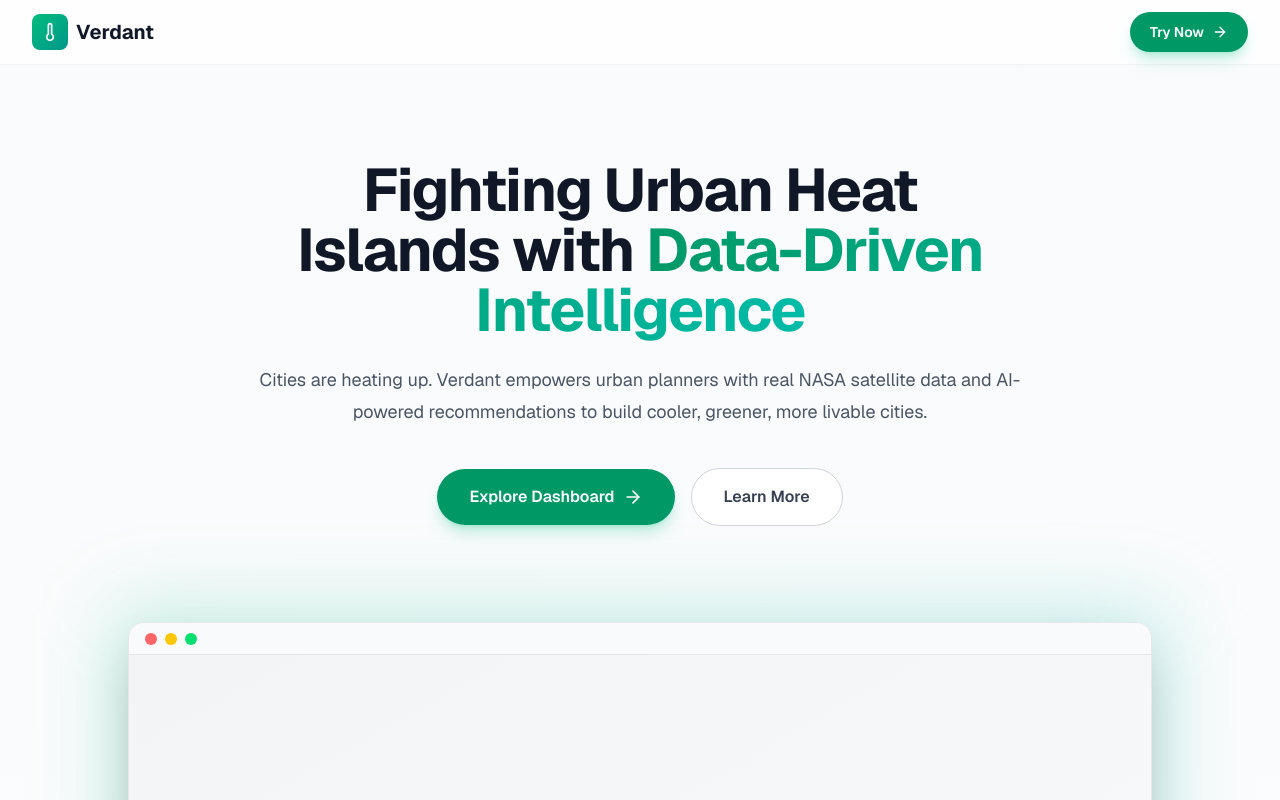
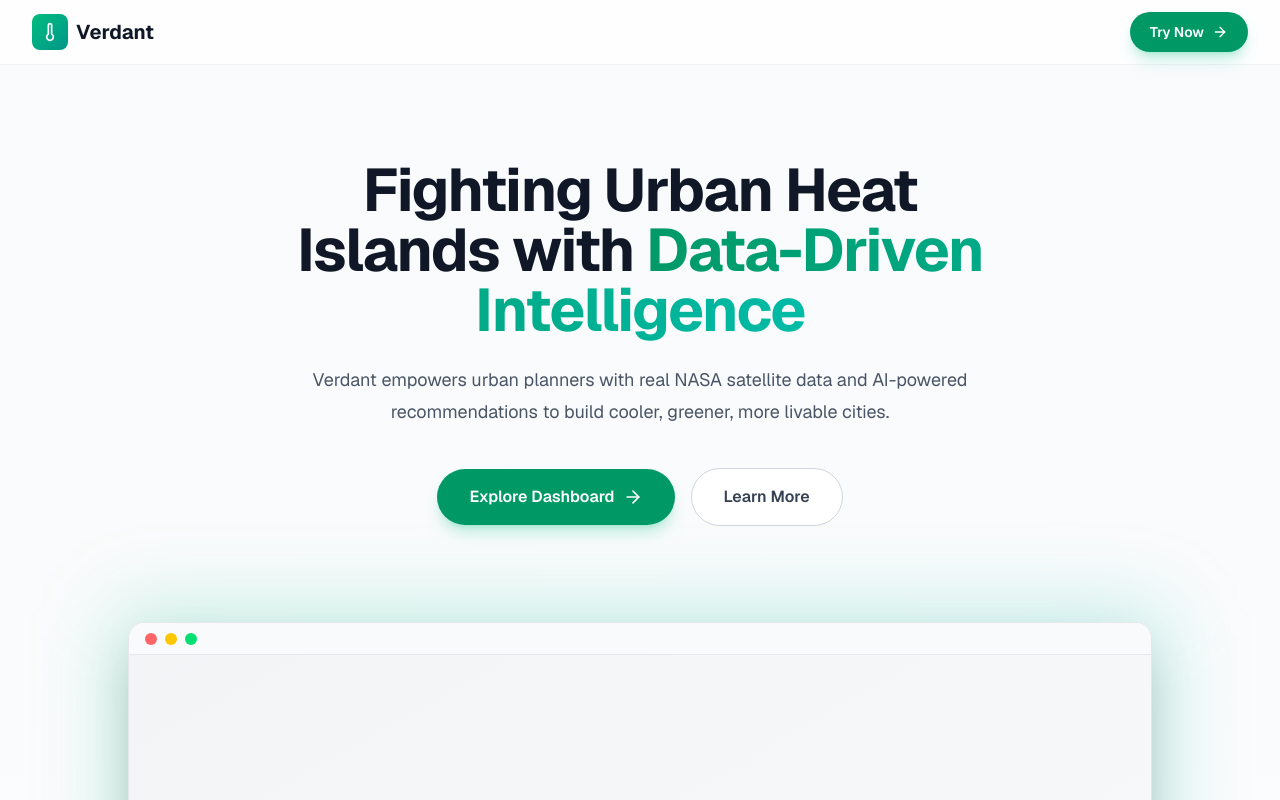
Before and after one commit to martinlcam/verdant, a Next.js app: page / in a window 1280 px wide. Shown: the top 800 px of the page. Built offline with nearby package versions, Linux system fonts and the light colour scheme.

Commit message:
chore: description fixed on site

```diff
--- a/app/page.tsx
+++ b/app/page.tsx
@@ -48,7 +48,7 @@ export default function LandingPage() {
               </span>
             </h1>
             <p className="mt-6 text-lg leading-8 text-gray-600 dark:text-gray-400">
-              Cities are heating up. Verdant empowers urban planners with real NASA satellite data
+              Verdant empowers urban planners with real NASA satellite data
               and AI-powered recommendations to build cooler, greener, more livable cities.
             </p>
             <div className="mt-10 flex items-center justify-center gap-4">
```
